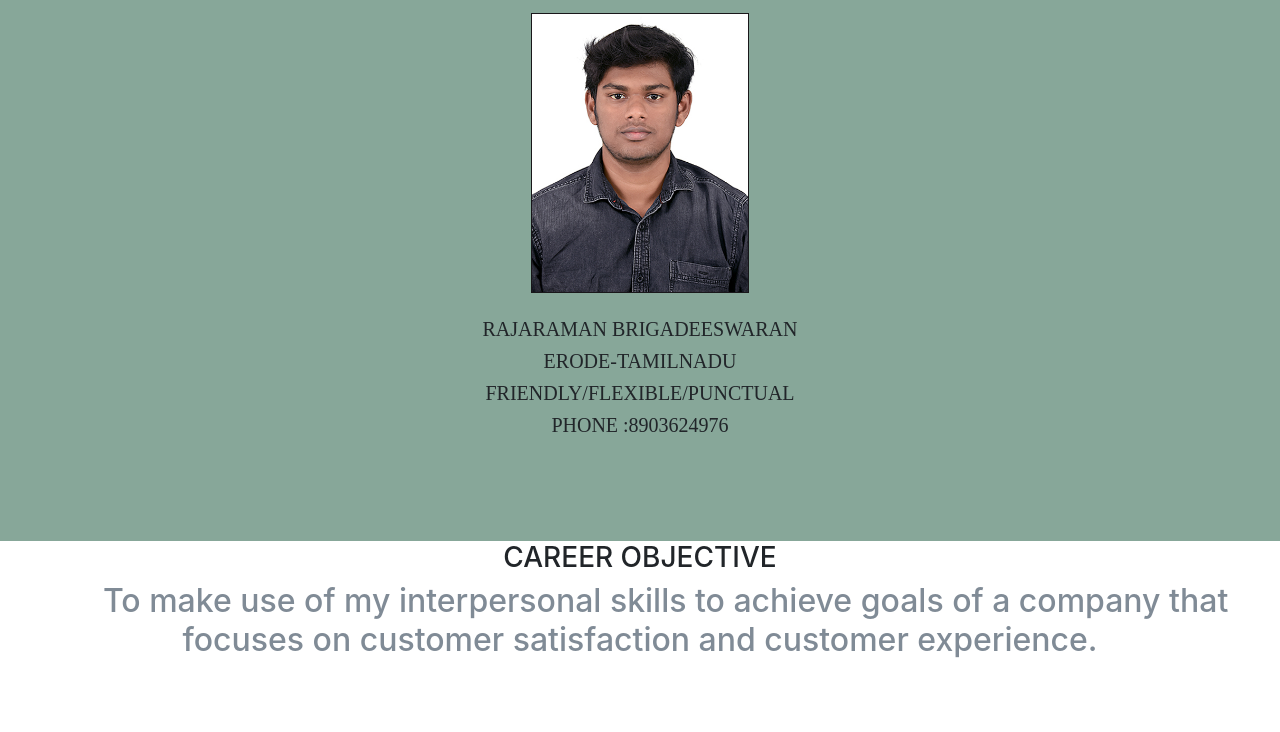
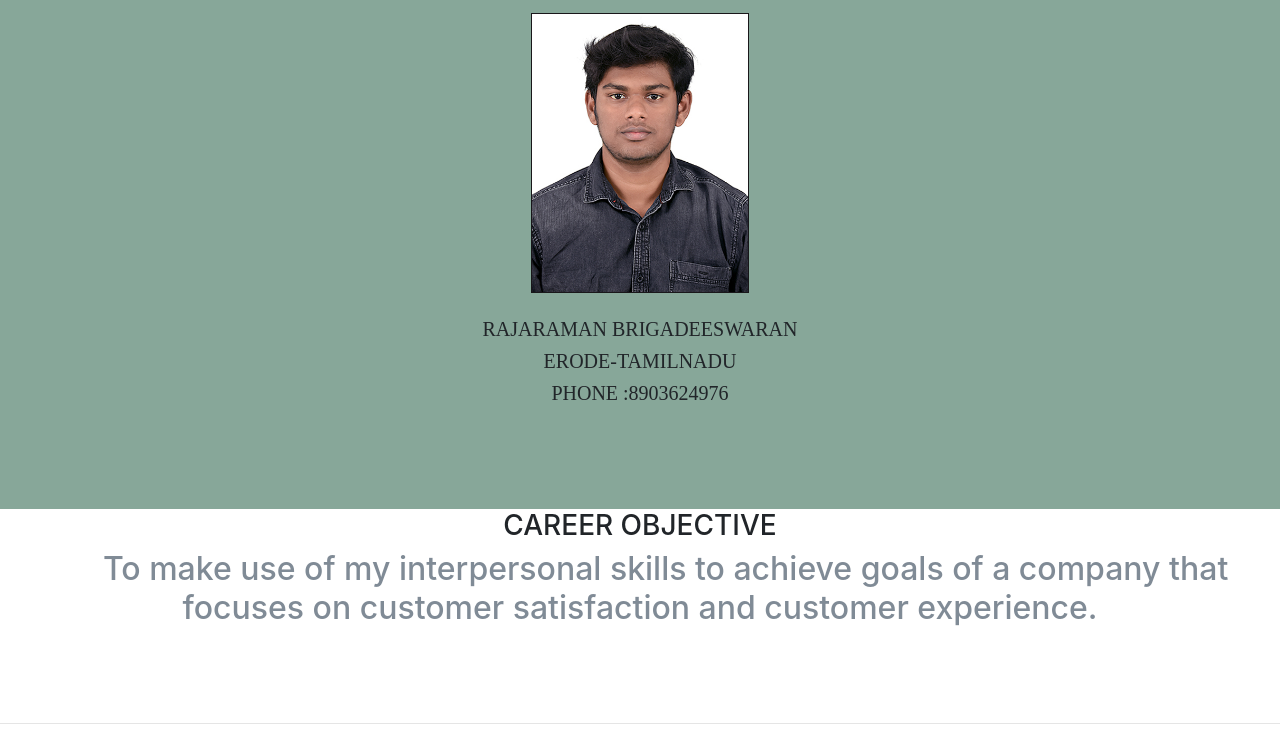
Before and after one commit to rajaraman2612/portfolio, a plain HTML site: page index.html in a window 1280 px wide. Shown: the part 68-800 px from the top of the page. Drawn offline with nearby package versions, Linux system fonts and the light colour scheme.

Commit message:
Update index.html

```diff
--- a/index.html
+++ b/index.html
@@ -20,7 +20,6 @@
 
 		<h5>RAJARAMAN BRIGADEESWARAN</h5>
 		<h5>ERODE-TAMILNADU </h5>
-		<h5>FRIENDLY/FLEXIBLE/PUNCTUAL</h5>
 		<h5> PHONE :8903624976</h5>
 
 		<br><br>
```
